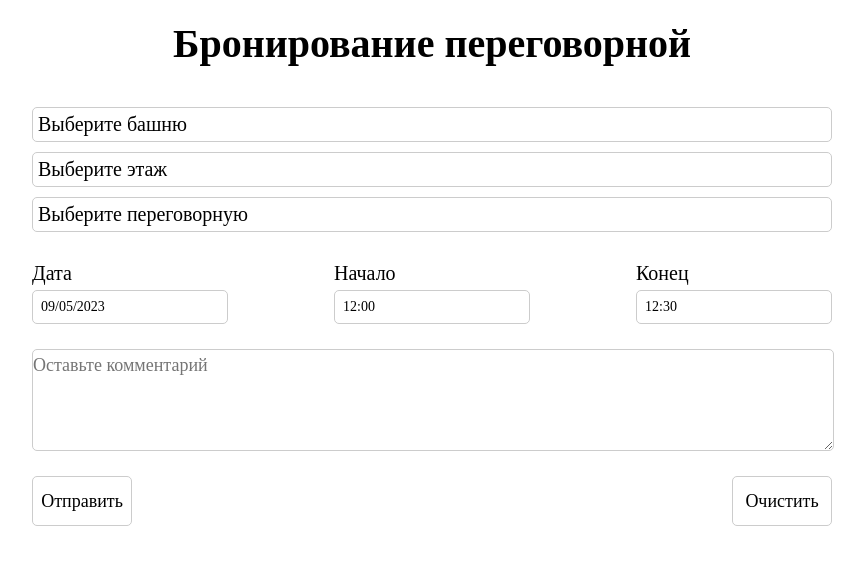
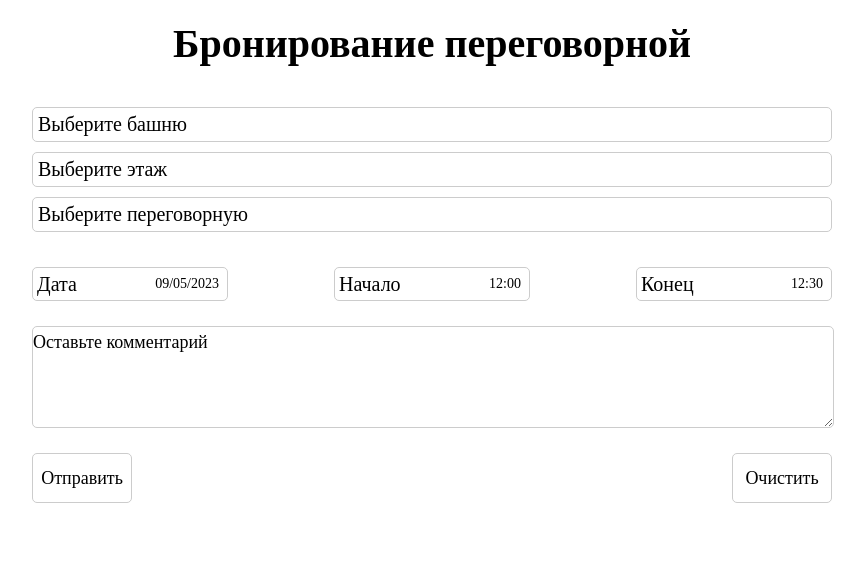
Before and after one commit to dilnabz/booking-form, a React (Create React App) app: page / in a window 1280 px wide. Shown: the top 564 px of the page, without its empty margins (208-1073 px from the left). Built offline with nearby package versions, Linux system fonts and the light colour scheme.

Commit message:
fix styles

```diff
--- a/src/App.css
+++ b/src/App.css
@@ -36,6 +36,18 @@
   margin: 10px 0;
 }
 
+.dateContainer {
+  position: relative;
+  display: flex;
+  justify-content: flex-start;
+  align-items: center;
+}
+
+.dateTitle {
+  position: absolute;
+  z-index: 1;
+  margin-left: 5px;
+}
 .commentContainer {
   margin: 10px 0;
 }
@@ -49,6 +61,17 @@
   border-radius: 5px;
   font-family: serif;
   font-size: 18px;
+}
+
+.comment:-moz-placeholder,
+.comment::-moz-placeholder,
+.comment:-ms-input-placeholder,
+.comment::-webkit-input-placeholder {
+  color: #000;
+}
+
+.comment::placeholder {
+  color: #000;
 }
 
 .submitBtnContainer {
--- a/src/App.js
+++ b/src/App.js
@@ -116,8 +116,8 @@ export function App() {
     				</div>
 				</div>
 				<div className="dateContainer">
+					<div className="dateTitle">Начало</div>
 					<div className="datepicker">
-						<div className="dateTitle">Начало</div>
 						<DatePicker
 							locale="ru"
       						selected={startTime}
@@ -132,8 +132,8 @@ export function App() {
 					</div>
 				</div>
 				<div  className="dateContainer">
+					<div className="dateTitle">Конец</div>
 					<div className="datepicker">
-						<div className="dateTitle">Конец</div>
 						<DatePicker
       						selected={endTime}
       						onChange={(date) => setEndTime(date)}
--- a/src/datePickerStyle.css
+++ b/src/datePickerStyle.css
@@ -9,6 +9,7 @@
     padding: 8px;
     font-family: serif;
     font-size: 18px;
+    text-align: right;
 }
 
 @media (max-device-width:835px){
@@ -28,6 +29,6 @@
 @media (max-device-width:415px){
 
     .react-datepicker__input-container input {
-        width: 80px;
+        width: 95px;
     }
 }
```
